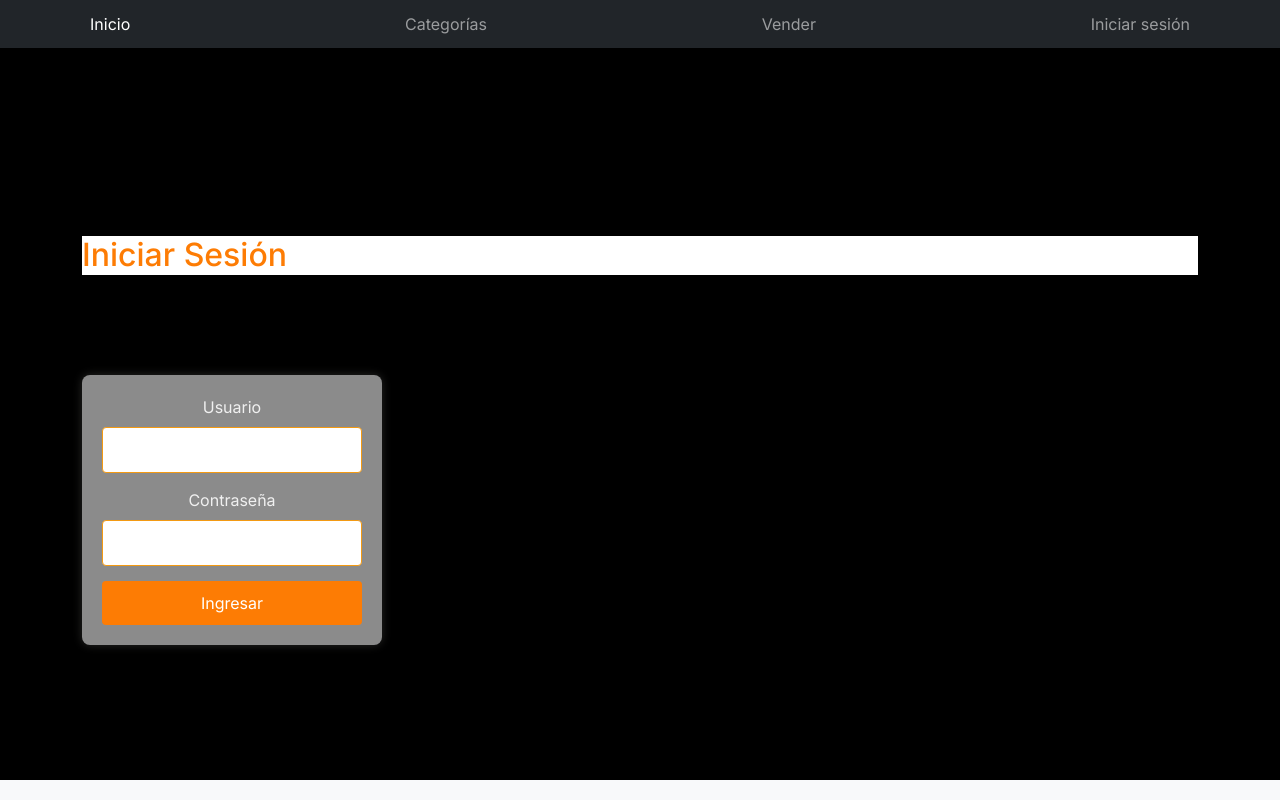
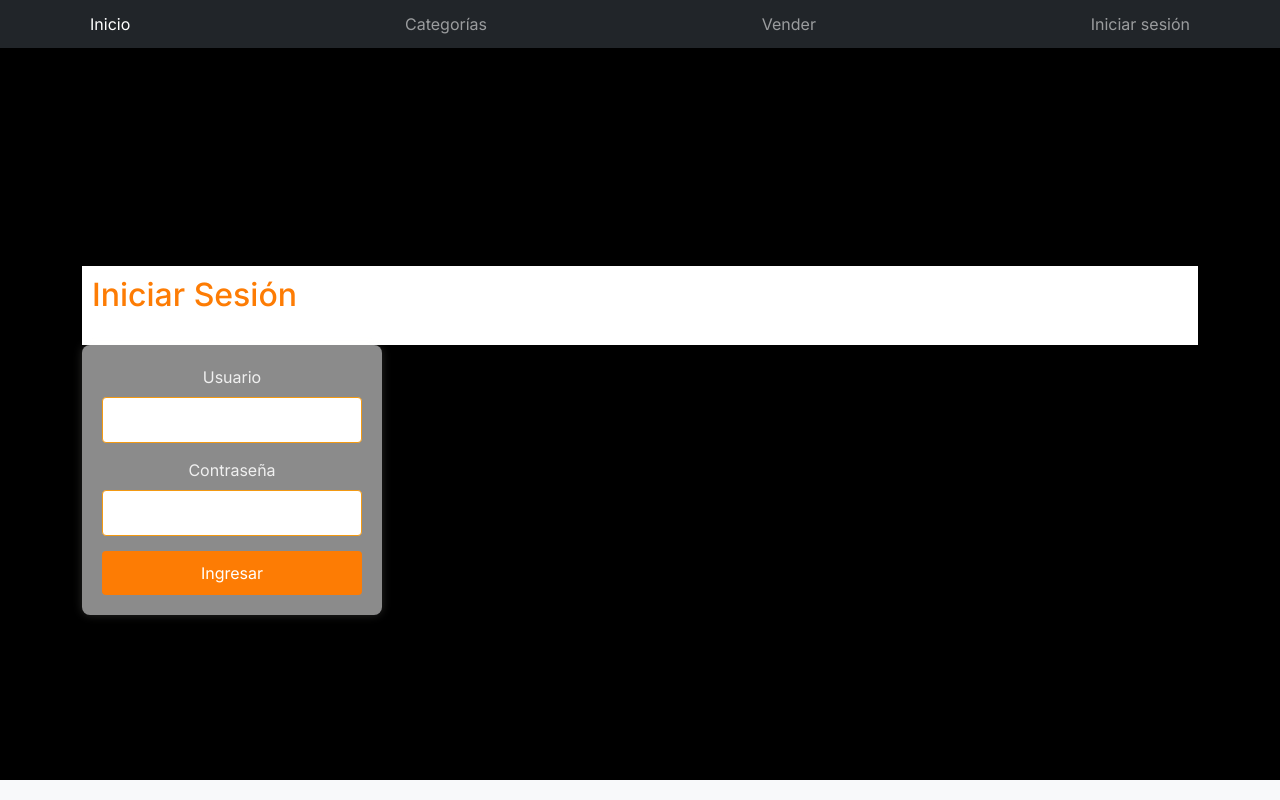
Before and after one commit to sofia-1905/workspace-inicial, a plain HTML site: page login.html in a window 1280 px wide. Drawn offline with Linux system fonts and the light colour scheme.

Commit message:
Estilos.prototipo.login

```diff
--- a/css/stylelogin.css
+++ b/css/stylelogin.css
@@ -37,7 +37,7 @@ main {
 
 
 .container h2 {
-    margin-bottom: 100px;
+    margin-bottom: 20px;
 
 }
 
@@ -45,7 +45,7 @@ main {
     background-color: #ffffff;
     align-content: top;
 margin-top: 5px;
-
+padding: 10px;
 }
 
 h2 {
```
